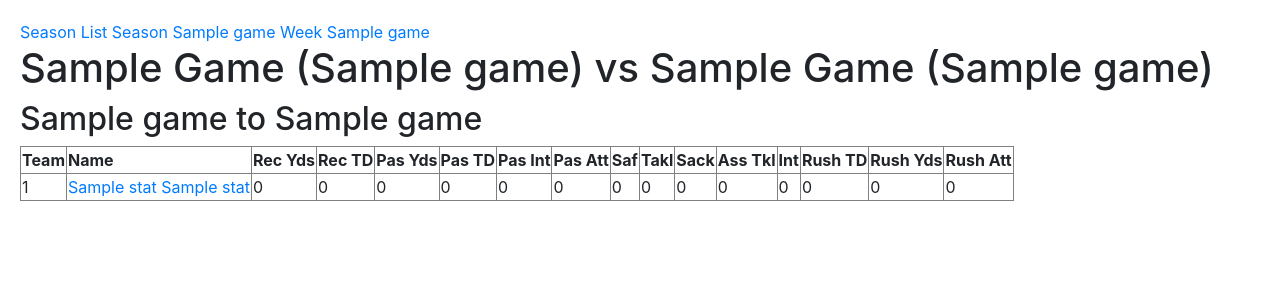
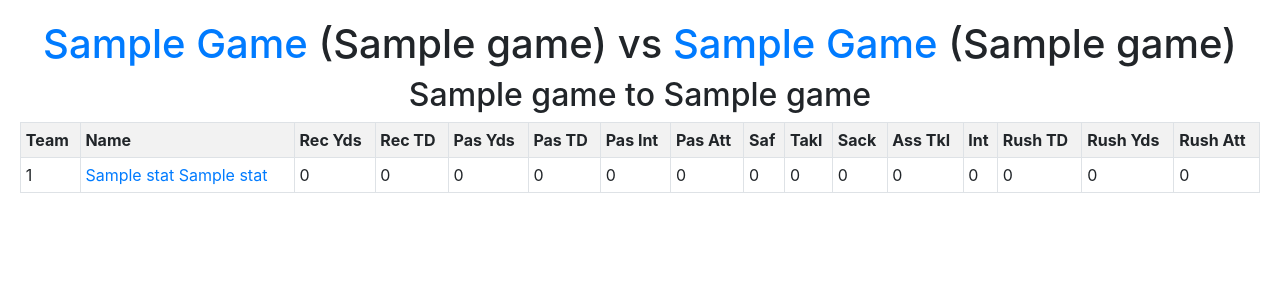
Before and after one commit to JohnPeel/project1, a Flask app: template templates/game.html in a window 1280 px wide. Shown: the part 56-356 px from the top of the page. Run offline with Flask 2, Linux system fonts and the light colour scheme; the template is opened without the code that fills it: most values are stand-ins (such as "Sample title", 1, 10 or a date in 2020); some libraries are stand-ins or nearby versions.

Commit message:
Update tables

```diff
--- a/templates/game.html
+++ b/templates/game.html
@@ -3,15 +3,16 @@
 {% block title -%}Game{%- endblock %}
 
 {% block heading -%}
-    <a href="{{ url_for('season') }}">Season List</a>
-    <a href="{{ url_for('season', season=game[3]) }}">Season {{ game[3] }}</a>
-    <a href="{{ url_for('season', season=game[3], week=game[4]) }}">Week {{ game[4] }}</a>
-    <h1>{{ game[0]|title }} ({{ game[7] }}) vs {{ game[1]|title }} ({{ game[8] }})</h1>
-    <h2>{{ game[5] }} to {{ game[6] }}</h2>
+    <h1 class="text-center">
+        <a href="{{ url_for('team', abbr=game[7]) }}">{{ game[0]|title }}</a> ({{ game[7] }})
+        vs
+        <a href="{{ url_for('team', abbr=game[8]) }}">{{ game[1]|title }}</a> ({{ game[8] }})
+    </h1>
+    <h2 class="text-center">{{ game[5] }} to {{ game[6] }}</h2>
 {% endblock -%}
 
 {% block content -%}
-    <table border="1">
+    <table class="table table-sm table-bordered table-hover table-striped">
         <tr>
             <th>Team</th>
             <th>Name</th>
--- a/templates/season.html
+++ b/templates/season.html
@@ -7,7 +7,6 @@
 {% endblock %}
 
 {% block content %}
-    <a href="{{ request.referrer }}">Go back</a><br/>
     {% for game in games %}
         <a href="{{ url_for('game', id=game[2]) }}">{{ game[0] }} vs {{ game[1] }}</a><br/>
     {% endfor %}
--- a/templates/team.html
+++ b/templates/team.html
@@ -58,7 +58,7 @@ const chart_{{ table_i }} = new Chart($('#chart{{ table_i }}'), {
         responsive: true,
         title: {
             display: true,
-            text: '{{ table_i }}'
+            text: '{{ headers[table_i] }}'
         },
     },
 });
--- a/templates/week_list.html
+++ b/templates/week_list.html
@@ -7,7 +7,6 @@
 {% endblock %}
 
 {% block content %}
-    <a href="{{ request.referrer }}">Go back</a><br/>
     <ul>
     {% for week in weeks %}
         <li><a href="{{ url_for('season', season=season, week=week) }}">Week {{ week }}</a></li>
```
